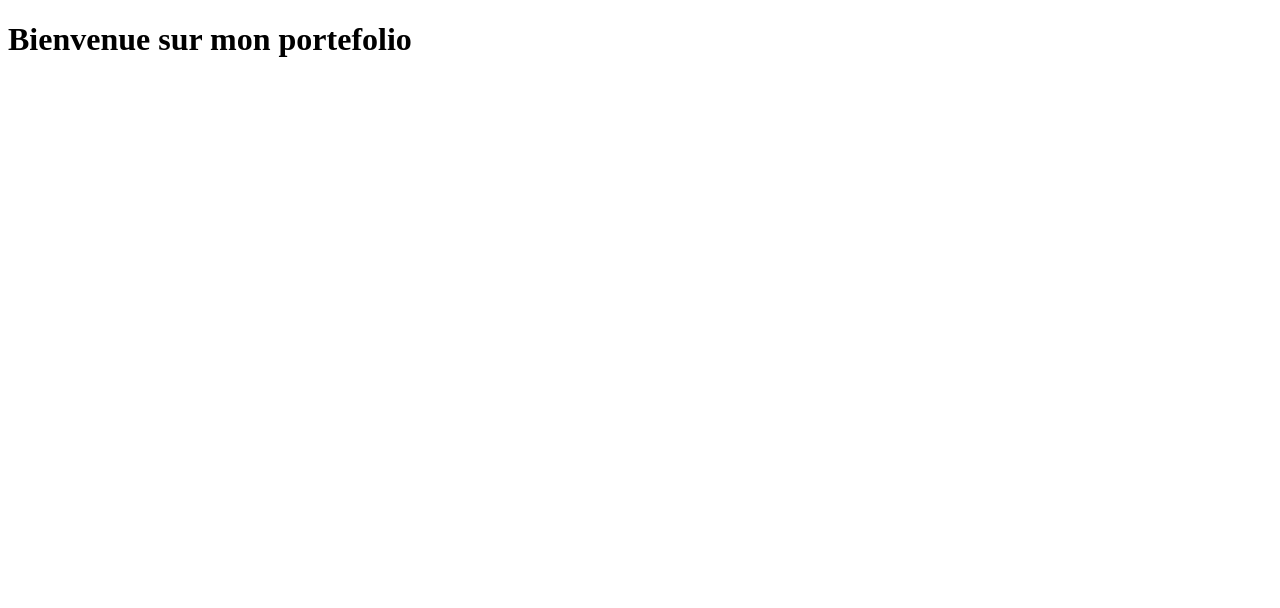
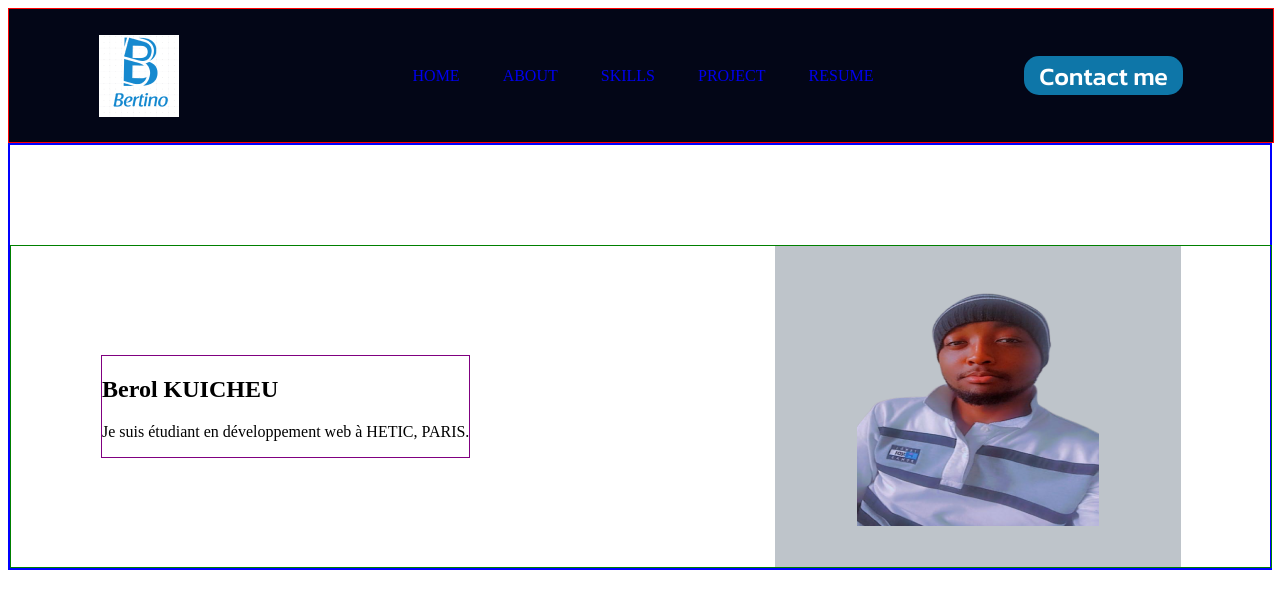
Before and after one commit to berol24/Portefolio, a plain HTML site: page index.html in a window 1280 px wide. Drawn offline with Linux system fonts and the light colour scheme.

Commit message:
creation du header et de la partie info

```diff
--- a/index.html
+++ b/index.html
@@ -1,11 +1,84 @@
 <!DOCTYPE html>
 <html lang="en">
+
 <head>
     <meta charset="UTF-8">
     <meta name="viewport" content="width=device-width, initial-scale=1.0">
     <title>Mon portefolio</title>
+    <link rel="stylesheet" href="style.css">
+    <link rel="preconnect" href="https://fonts.googleapis.com">
+<link rel="preconnect" href="https://fonts.gstatic.com" crossorigin>
+<link href="https://fonts.googleapis.com/css2?family=Kanit:wght@500&family=Merienda:wght@400;700&family=Poppins:wght@200;400;500;600&family=Roboto+Serif:ital,wght@1,300&display=swap" rel="stylesheet">
 </head>
+
 <body>
-    <h1>Bienvenue sur mon portefolio</h1>
+
+    <!-- Header -->
+    <header>
+        <div class="logo">
+            <img src="/images/logo.png" class="image-logo" alt="logo">
+        </div>
+        <div class="link">
+            <ul class="nav">
+                <li class="nav-item">
+                    <a class="nav-link active" href="#">HOME</a>
+                </li>
+                <li class="nav-item">
+                    <a class="nav-link" href="#">ABOUT</a>
+                </li>
+                <li class="nav-item">
+                    <a class="nav-link" href="#">SKILLS</a>
+                </li>
+                <li class="nav-item">
+                    <a class="nav-link" href="#">PROJECT</a>
+                </li>
+                <li class="nav-item">
+                    <a class="nav-link" href="#">RESUME</a>
+                </li>
+            </ul>
+        </div>
+
+        <div class="contact">
+            <button>Contact me</button>
+        </div>
+    </header>
+
+
+<!-- mes info -->
+
+<div class="container">
+    <div class="container1">
+    <div class="text">
+        <h2>Berol KUICHEU </h2>
+        <p>Je suis étudiant en développement web à HETIC, PARIS.</p>
+    </div>
+    <div class="ma-photo">
+        <img src="/images/ma-photo.png" alt="ma-photo" class="photo">
+    </div>
+</div>
+
+
+
+</div>
+
+
+
+
+
+
+
+
+
+
+
+
+
+
+
+
+
+
+
 </body>
+
 </html>
--- /dev/null
+++ b/style.css
@@ -0,0 +1,93 @@
+/* Header */
+
+header{
+border: 1px solid red;
+width: 100%;
+height: 133px;
+margin: auto;
+display: flex;
+align-items: center;
+justify-content: space-between;
+background: #030617;
+}
+
+.logo{
+    width: 80px;
+height: 82px;
+margin-left: 90px;
+
+}
+
+.image-logo{
+    width: 100%;
+}
+
+.link .nav {
+    display: flex;
+
+}
+.link .nav li {
+   margin-left: 43px;
+   list-style: none;
+   text-decoration: none;
+   color: white;
+}
+
+.link .nav li a {
+      text-decoration: none;
+}
+
+.contact{
+    margin-right: 90px;
+}
+.contact button{
+   color: white;
+   border-radius: 15px;
+   background: #0E76A8;
+   width: 159px;
+   height: 39px;
+   border: none;
+font-family: Kanit;
+font-size: 25px;
+font-style: normal;
+font-weight: 400;
+line-height: normal;
+}
+
+
+/* my info */
+
+.container{
+    border: 2px solid blue;
+}
+
+.container1 {
+    display: flex;
+    justify-content: space-between;
+    /* max-width: 800px; */
+    width: 100%;
+    border: 1px solid green;
+   align-items: center;
+   margin-top: 100px;
+
+}
+
+.text {
+
+    border: 1px solid purple;
+    margin-left: 90px;
+}
+
+.ma-photo {
+    width: 406px;
+    height: 321px;
+    background: #BEC4CA;
+    margin-right: 90px;
+}
+
+.ma-photo .photo{
+    max-width: 100%;
+    height: auto;
+    display: block;
+    padding: 41px 82px;
+}
```
Also changed, not shown: images/logo.png (added), images/ma-photo.png (added), 1 other file.
